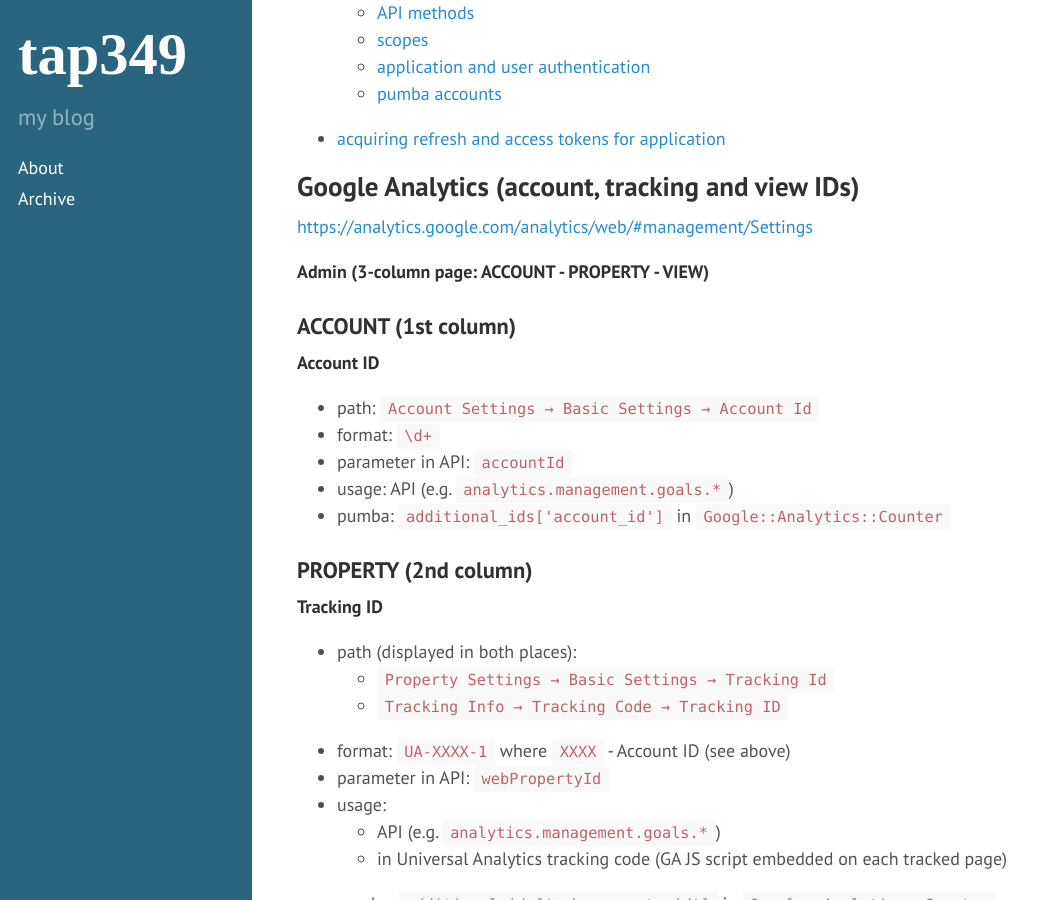
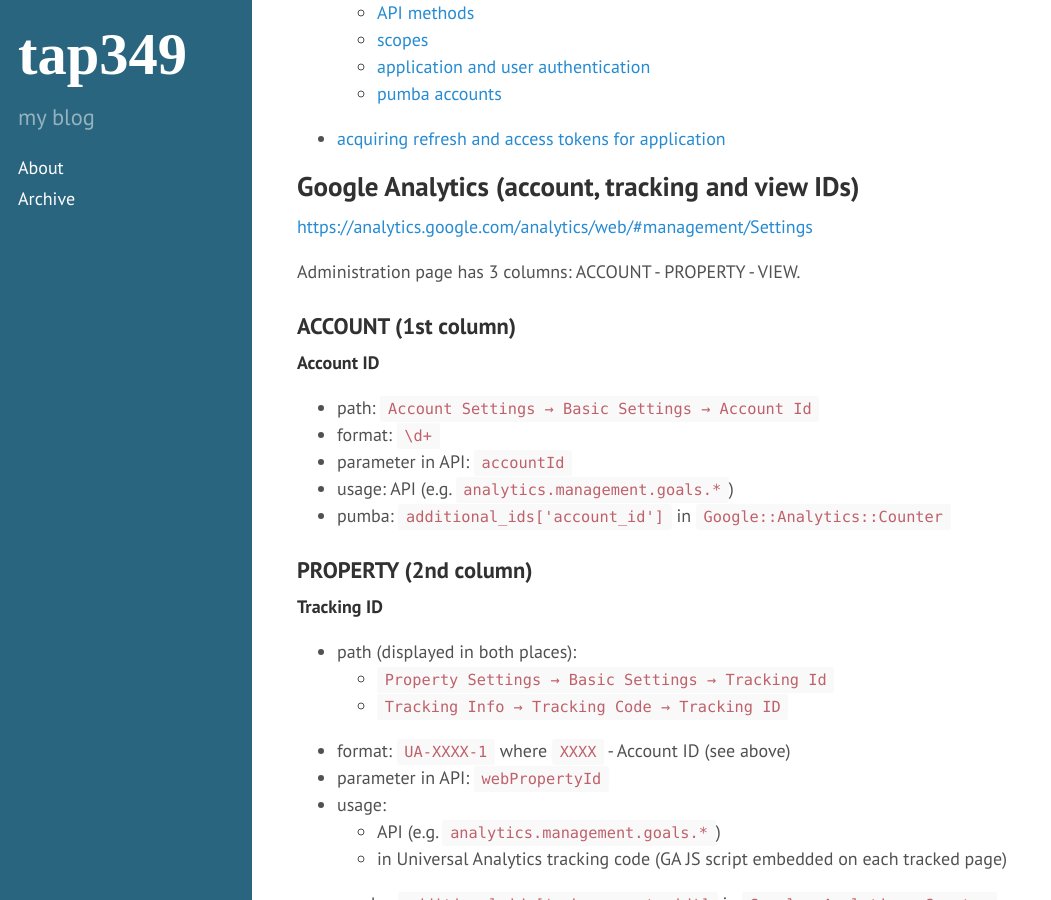
Before and after one commit to tap349/tap349.github.io, a Jekyll site: the page built from _posts/2016-03-16-GA-demystified.md, in a window 1280 px wide and 900 px high, scrolled down 433 px. Shown: the whole window, without its empty margins (0-1051 px from the left). Built offline with Jekyll 4.4.1, drawn with Linux system fonts in a browser that asks for light colours.

Commit message:
update 2016-05-13_01:50:58

```diff
--- a/_posts/2016-03-16-GA-demystified.md
+++ b/_posts/2016-03-16-GA-demystified.md
@@ -17,7 +17,7 @@
 
 <https://analytics.google.com/analytics/web/#management/Settings>
 
-**Admin (3-column page: ACCOUNT - PROPERTY - VIEW)**
+Administration page has 3 columns: ACCOUNT - PROPERTY - VIEW.
 
 ### ACCOUNT (1st column)
 
@@ -119,7 +119,7 @@
 
 Google Analytics API declares a set of scopes:
 
-- `https://www.googleapis.com/auth/analytics`
+- `https://www.googleapis.com/auth/analytics`<br>
   (view and manage your Google Analytics data)
 - `https://www.googleapis.com/auth/analytics.edit`
   (edit Google Analytics management entities)
```
